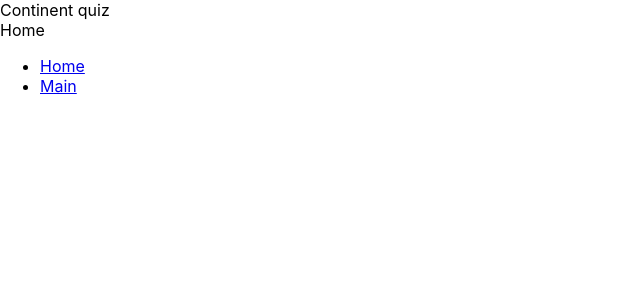
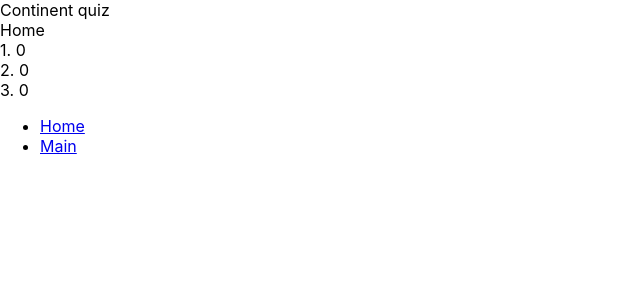
Before and after one commit to NBlasko/front-test-app, a React (Create React App) app: page / in a window 1280 px wide. Shown: the top 300 px of the page, without its empty margins (0-640 px from the left). Built offline with nearby package versions, Linux system fonts and the light colour scheme.

Commit message:
finished HomeScreen logic

```diff
--- a/src/components/home/HomeScreen.js
+++ b/src/components/home/HomeScreen.js
@@ -5,11 +5,16 @@ class HomeScreen extends Component {
 
 
   render() {
+    const quiz1 = localStorage.getItem('quiz1') || 0;
+    const quiz2 = localStorage.getItem('quiz2') || 0;
+    const quiz3 = localStorage.getItem('quiz3') || 0;
 
     return (
       <div>
         Home
-
+        <div>  1. {quiz1}  </div>
+        <div>  2. {quiz2}  </div>
+        <div>  3. {quiz3}  </div>
       </div>
     );
   }
```
